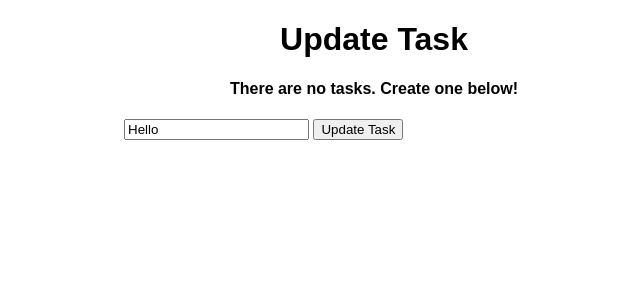
After one commit to ChhailengTim/basic-flask-python, a Flask app: page /update/1 in a window 1280 px wide. The commit adds this page. Shown: the top 300 px of the page, without its empty margins (266-906 px from the left). Run offline with Flask 3, Linux system fonts and the light colour scheme; data comes from the database, SQL or seed files in the repository; both versions use the stored data as it was after the commit.

Commit message:
update more

```diff
--- a/app.py
+++ b/app.py
@@ -1,4 +1,4 @@
-from flask import Flask, redirect, render_template, request
+from flask import Flask, render_template, url_for, request, redirect
 from flask_sqlalchemy import SQLAlchemy
 from datetime import datetime
 
@@ -6,18 +6,16 @@ app = Flask(__name__)
 app.config['SQLALCHEMY_DATABASE_URI'] = 'sqlite:///test.db'
 db = SQLAlchemy(app)
 
-
 class Todo(db.Model):
     id = db.Column(db.Integer, primary_key=True)
     content = db.Column(db.String(200), nullable=False)
-    completed = db.Column(db.Integer, default=0)
     date_created = db.Column(db.DateTime, default=datetime.utcnow)
 
     def __repr__(self):
-        return f'<Task %r>' % self.id
+        return '<Task %r>' % self.id
 
 
-@app.route('/', methods=["POST", "GET"])
+@app.route('/', methods=['POST', 'GET'])
 def index():
     if request.method == 'POST':
         task_content = request.form['content']
@@ -27,17 +25,41 @@ def index():
             db.session.add(new_task)
             db.session.commit()
             return redirect('/')
-
-
-
         except:
             return 'There was an issue adding your task'
-
 
     else:
         tasks = Todo.query.order_by(Todo.date_created).all()
         return render_template('index.html', tasks=tasks)
 
 
+@app.route('/delete/<int:id>')
+def delete(id):
+    task_to_delete = Todo.query.get_or_404(id)
+
+    try:
+        db.session.delete(task_to_delete)
+        db.session.commit()
+        return redirect('/')
+    except:
+        return 'There was a problem deleting that task'
+
+@app.route('/update/<int:id>', methods=['GET', 'POST'])
+def update(id):
+    task = Todo.query.get_or_404(id)
+
+    if request.method == 'POST':
+        task.content = request.form['content']
+
+        try:
+            db.session.commit()
+            return redirect('/')
+        except:
+            return 'There was an issue updating your task'
+
+    else:
+        return render_template('update.html', task=task)
+
+
 if __name__ == "__main__":
     app.run(debug=True)
--- /dev/null
+++ b/templates/update.html
@@ -0,0 +1,19 @@
+{% extends 'base.html' %} {% block head %}
+<title>Task Master</title>
+{% endblock %} {% block body %}
+<div class="content">
+  <h1 style="text-align: center">Update Task</h1>
+  {% if tasks|length < 1 %}
+  <h4 style="text-align: center">There are no tasks. Create one below!</h4>
+  {% else %}
+
+  {% endif %}
+
+  <div class="form">
+    <form action="/update/{{task.id}}" method="POST">
+      <input type="text" name="content" id="content" value="{{task.content}}"/>
+      <input type="submit" value="Update Task" />
+    </form>
+  </div>
+</div>
+{% endblock %}
```
Also changed, not shown: templates/index.html (+14 -10 lines), instance/test.db.
